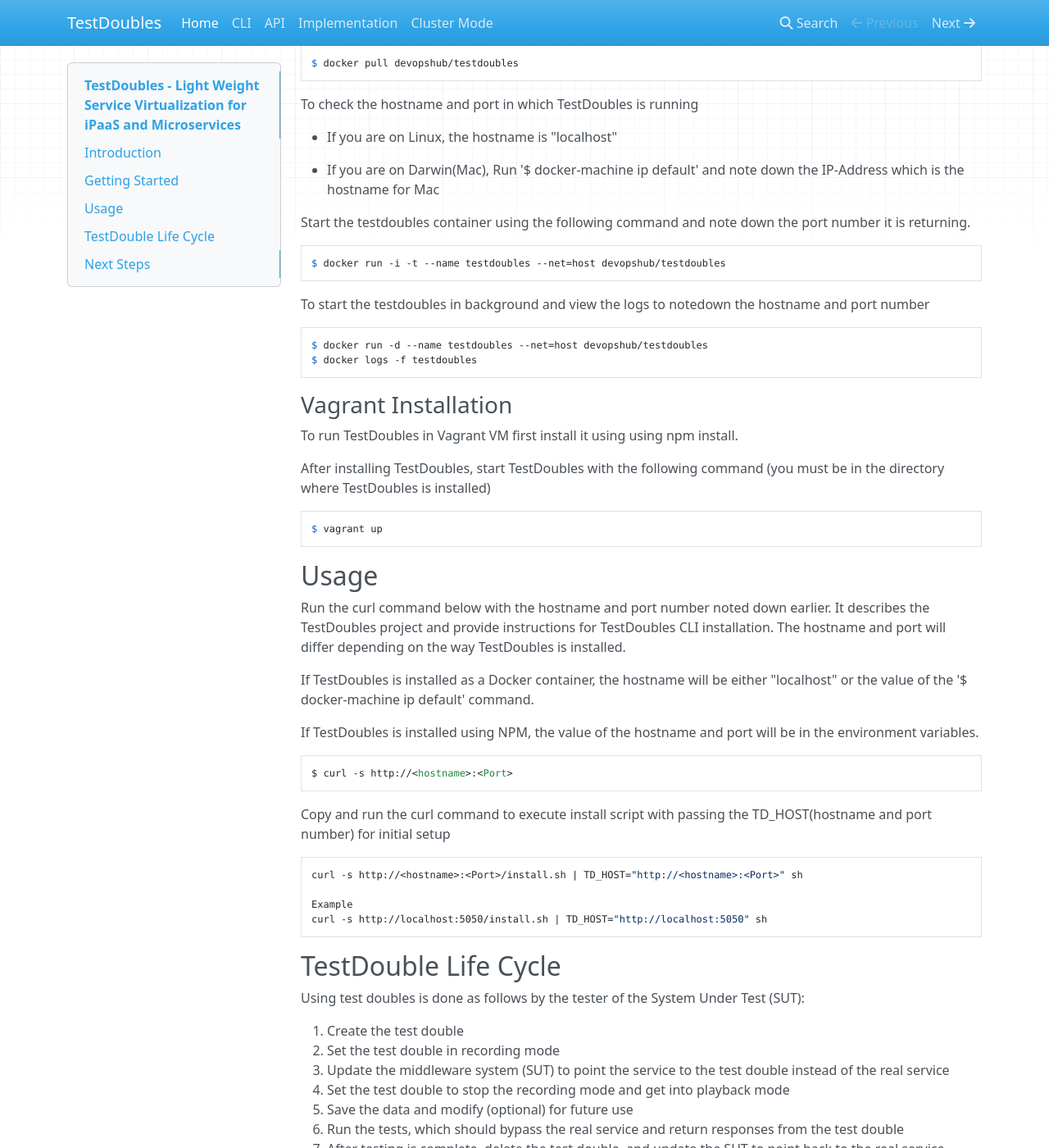
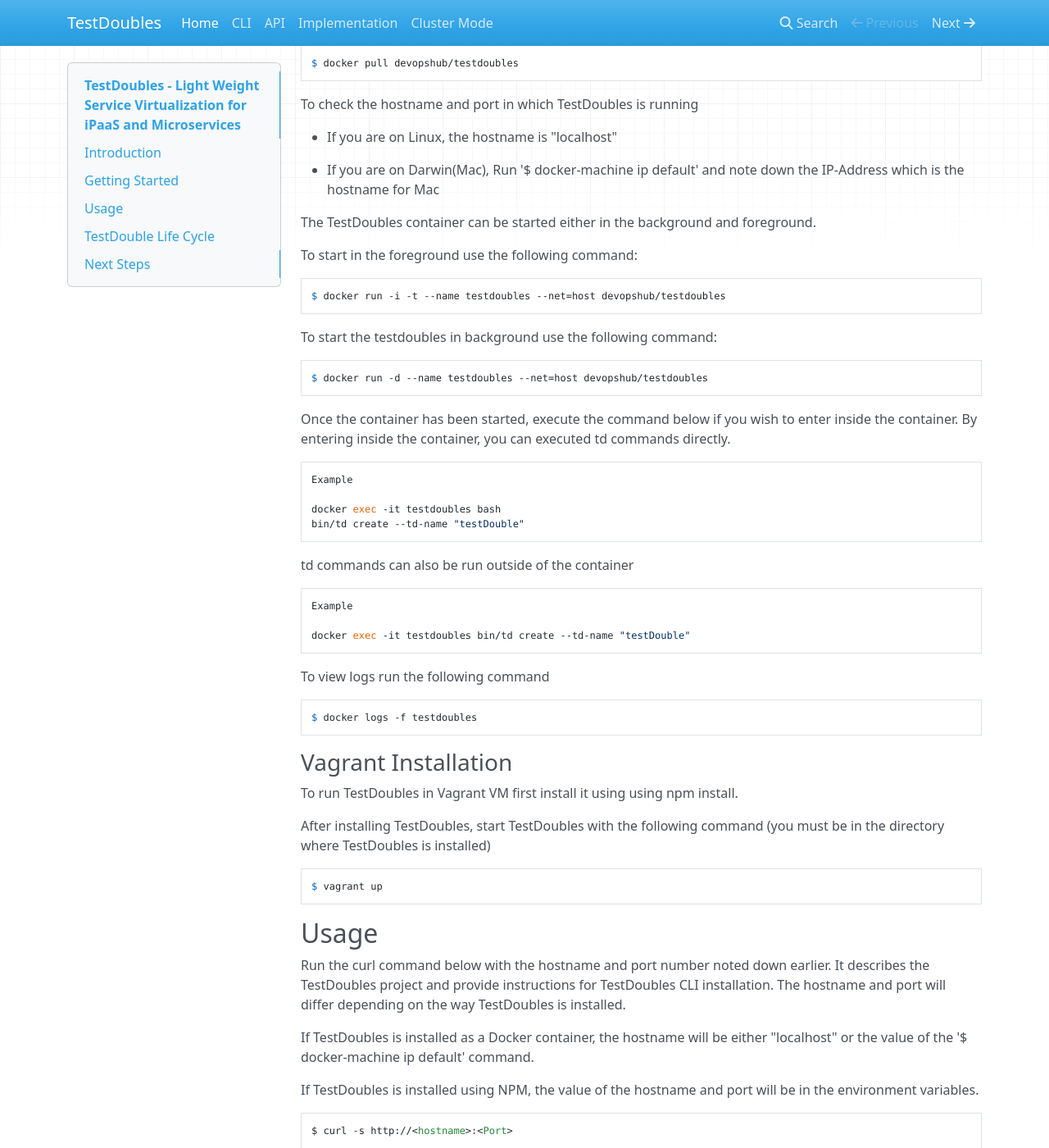
Before and after one commit to waffle-iron/TestDoubles, an MkDocs documentation site: the page built from documentation/index.md, in a window 1280 px wide and 1400 px high, scrolled down 1548 px. Shown: the whole window at 82% size. Built offline with MkDocs 1.6.1, drawn with Linux system fonts in a browser that asks for light colours; nearby versions of some CDN libraries; old or Windows-style settings are respelled for this version of MkDocs.

Commit message:
updated documentation to reflect changes

````diff
--- a/documentation/index.md
+++ b/documentation/index.md
@@ -45,14 +45,37 @@
 
 * If you are on Darwin(Mac), Run '$ docker-machine ip default' and note down the IP-Address which is the hostname for Mac
 
-Start the testdoubles container using the following command and note down the port number it is returning.
+The TestDoubles container can be started either in the background and foreground.
+
+To start in the foreground use the following command:
 ```
 $ docker run -i -t --name testdoubles --net=host devopshub/testdoubles
 ```
 
-To start the testdoubles in background and view the logs to notedown the hostname and port number
+To start the testdoubles in background use the following command:
 ```
 $ docker run -d --name testdoubles --net=host devopshub/testdoubles
+```
+
+Once the container has been started, execute the command below if you wish to enter inside the container.
+By entering inside the container, you can executed td commands directly.
+```
+Example
+
+docker exec -it testdoubles bash
+bin/td create --td-name "testDouble"
+```
+
+td commands can also be run outside of the container
+```
+Example
+
+docker exec -it testdoubles bin/td create --td-name "testDouble"
+```
+
+To view logs run the following command
+
+```
 $ docker logs -f testdoubles
 ```
 
````
